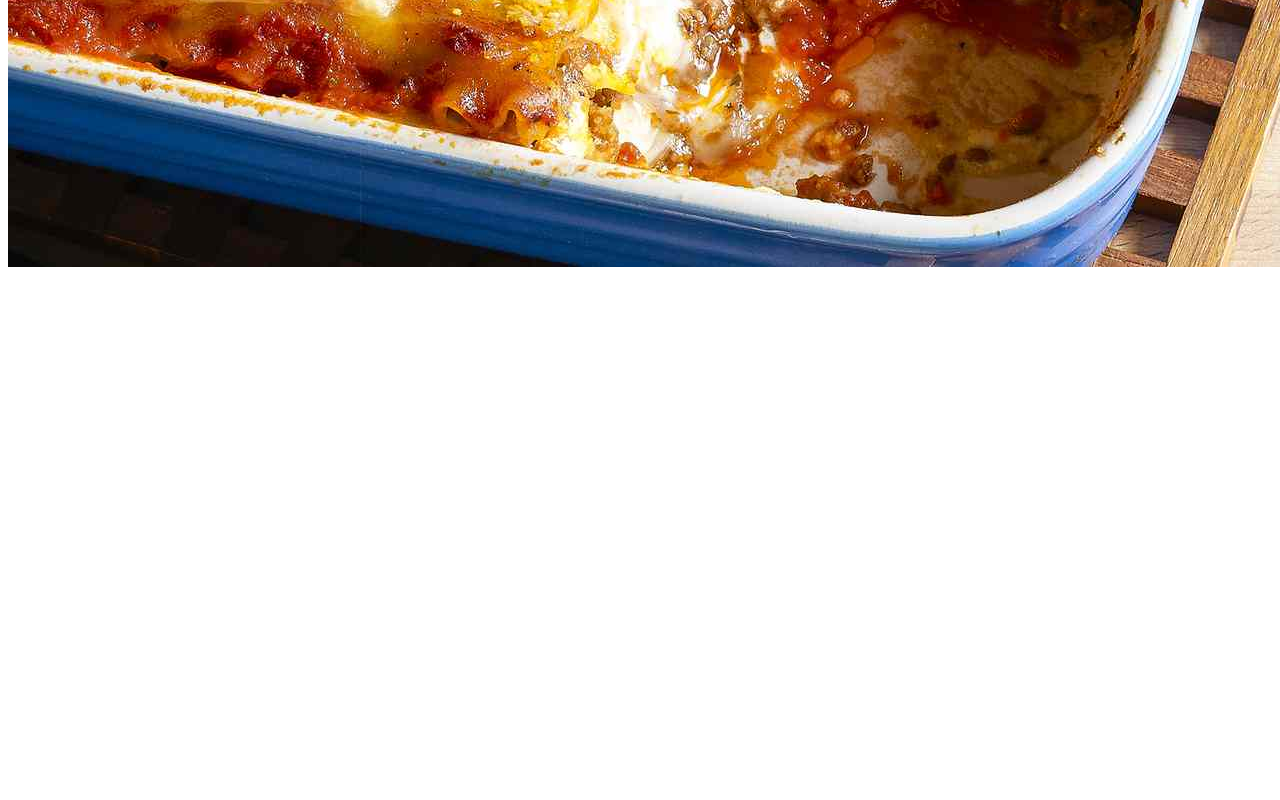
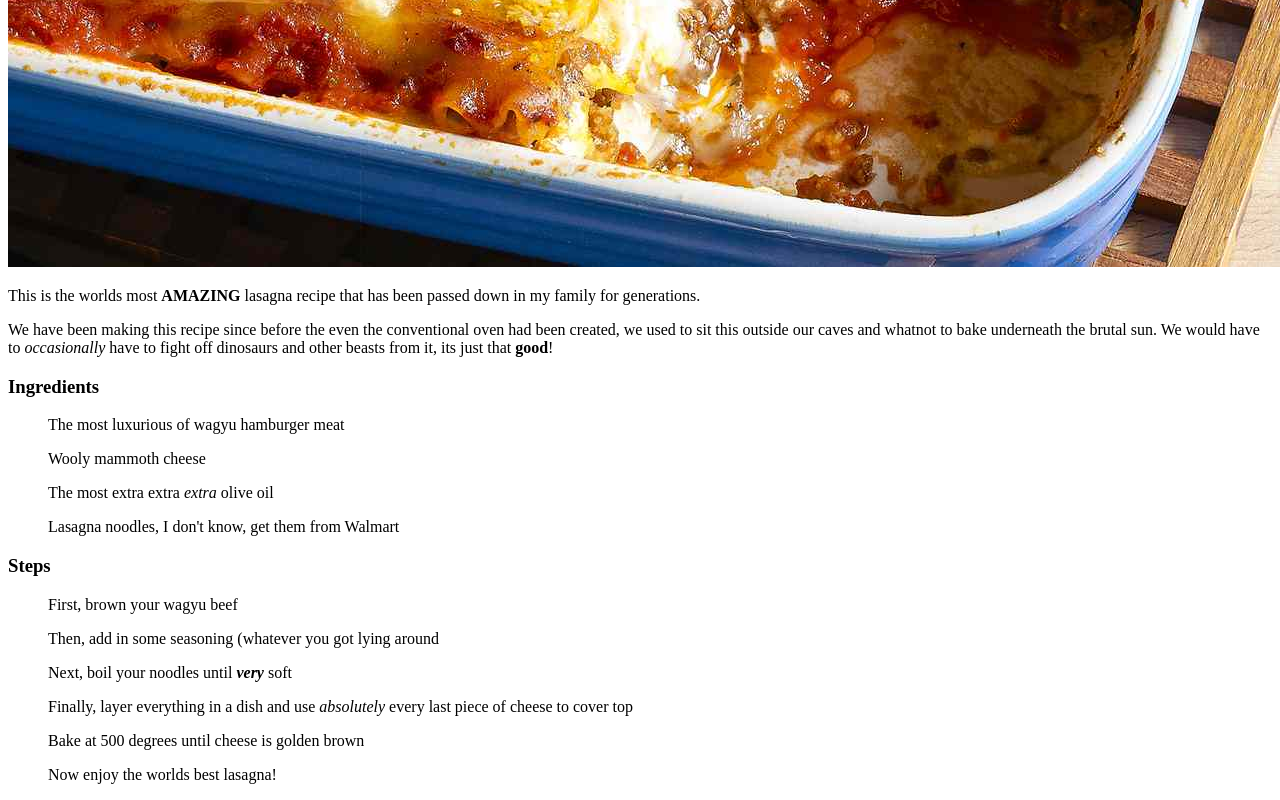
Before and after one commit to ethansnow1/odin-recipes, a plain HTML site: page recipes/lasagna.html in a window 1280 px wide. Shown: the part 956-1756 px from the top of the page. Before the commit the page ends 1235 px from the top, so only its background shows below. Drawn offline with Linux system fonts and the light colour scheme; files whose address does not match are found by name.

Commit message:
Add explanatory text to lasagna.html

```diff
--- a/recipes/lasagna.html
+++ b/recipes/lasagna.html
@@ -9,6 +9,20 @@
         <h1>Lasagna</h1>
         <a href="https://www.allrecipes.com/recipe/23600/worlds-best-lasagna/">worlds-best-lasagna</a>
         <img src="images/lasagna.jpg" alt="Worlds best lasagna">
+        <p>This is the worlds most <strong>AMAZING</strong> lasagna recipe that has been passed down in my family for generations.</p>
+        <p>We have been making this recipe since before the even the conventional oven had been created, we used to sit this outside our caves and whatnot to bake underneath the brutal sun.  We would have to <em>occasionally</em> have to fight off dinosaurs and other beasts from it, its just that <strong>good</strong>!</p>
+        <h3>Ingredients</h3>
+        <ul>The most luxurious of wagyu hamburger meat</ul>
+        <ul>Wooly mammoth cheese</ul>
+        <ul>The most extra extra <em>extra</em> olive oil</ul>
+        <ul>Lasagna noodles, I don't know, get them from Walmart</ul>
+        <h3>Steps</h3>
+        <ol>First, brown your wagyu beef</ol>
+        <ol>Then, add in some seasoning (whatever you got lying around</ol>
+        <ol>Next, boil your noodles until <strong><em>very</em></strong> soft</ol>
+        <ol>Finally, layer everything in a dish and use <em>absolutely</em> every last piece of cheese to cover top</ol>
+        <ol>Bake at 500 degrees until cheese is golden brown</ol>
+        <ol>Now enjoy the worlds best lasagna!</ol>
     </body>
 
 </html>
```
